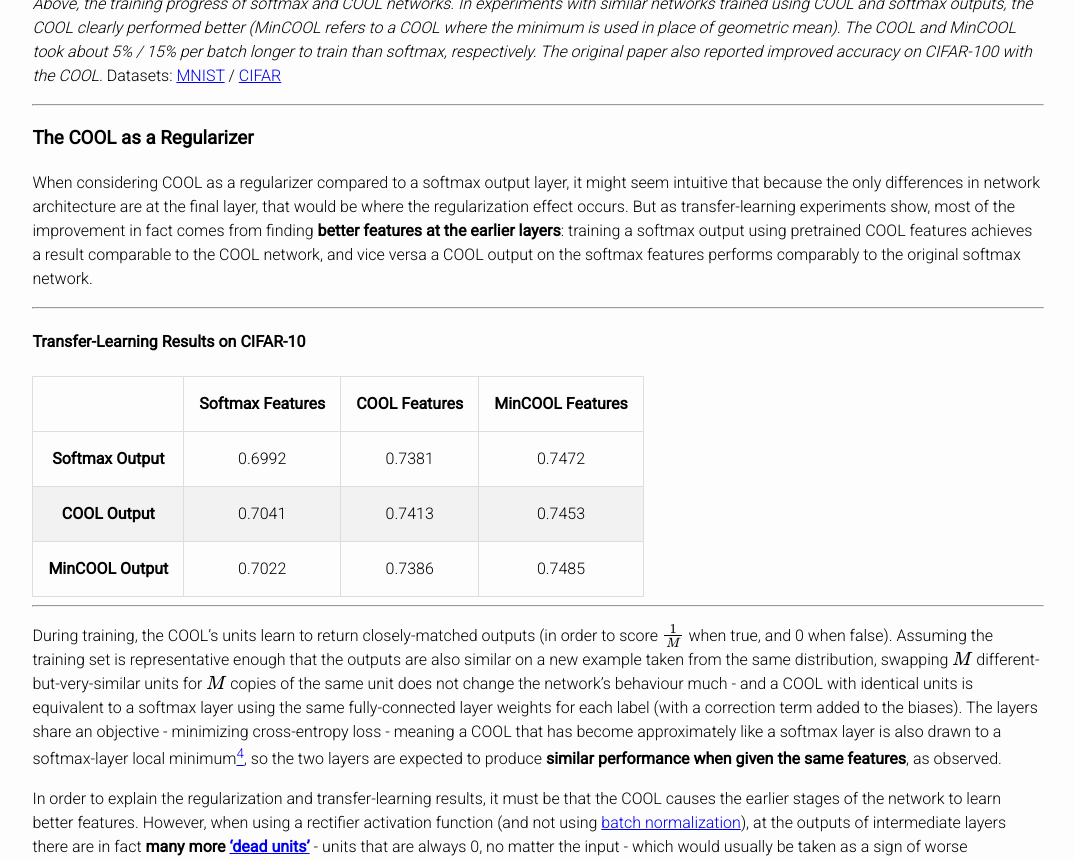
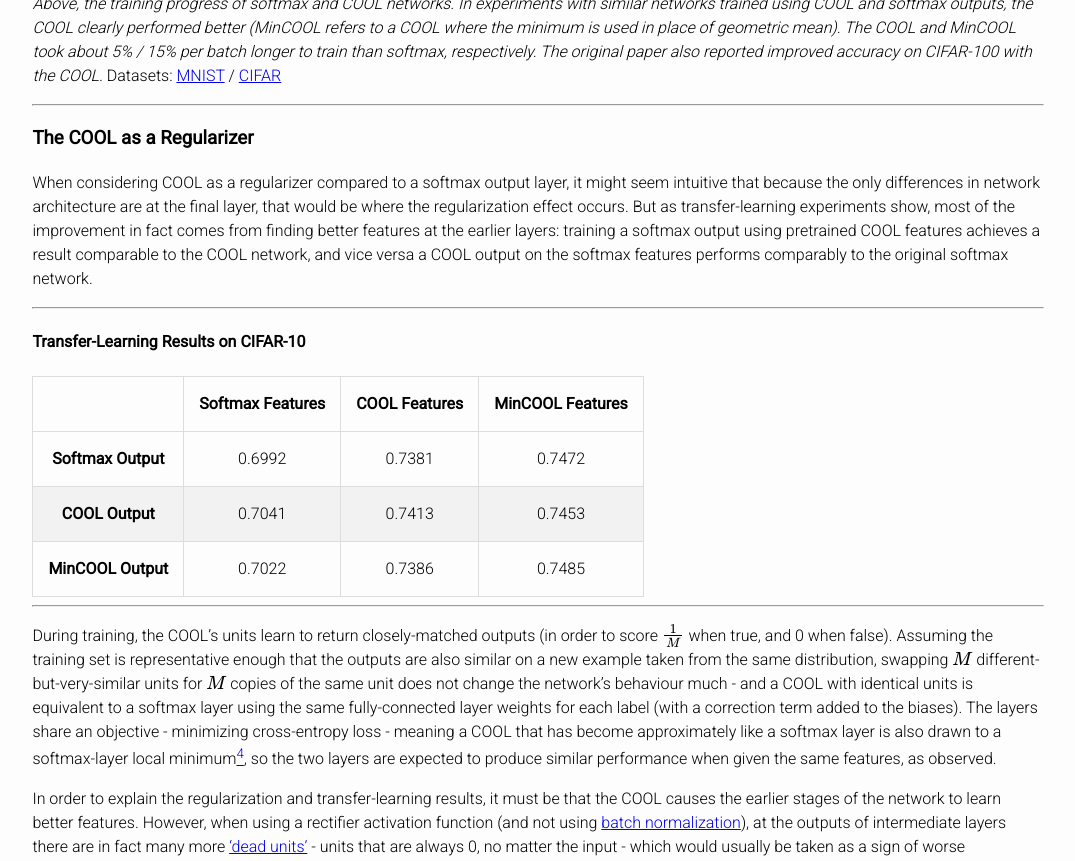
Before and after one commit to vogelta/COOL, a Jekyll site: the page built from COOL.md, in a window 1280 px wide and 1400 px high, scrolled down 2089 px, cut to the strip 87-948 px from the top of the window. Shown: the whole strip, without its empty margins (102-1177 px from the left). Built offline with Jekyll 4.4.1, drawn with Linux system fonts in a browser that asks for light colours; formulas are drawn with MathJax 3; our own code applies the rules of GitHub Pages for plain Markdown files; some of the changed text lies outside the part shown.

```diff
--- a/COOL.md
+++ b/COOL.md
@@ -10,7 +10,7 @@ The widely-used softmax output layer for neural network classifiers is composed
 
 But why would the COOL be used, when it requires extra parameters and extra computation?<a href="#note2" id="note2ref"><sup>2</sup></a> Despite those extra parameters, the COOL actually acts as a [regularizer](https://en.wikipedia.org/wiki/Regularization_(mathematics)) - and moreover, one with an unusual action which (when using rectifier nonlinearities) can be used to define a final model that is not only more accurate, but also smaller than the equivalent softmax network.
 
-In the COOL, instead of there being just one unit for each label in the network's final fully-connected layer, **each label can have multiple units** corresponding to it - hence, 'Overcomplete' (how many of these units there are for some label is termed its 'degree-of-overcompleteness'). The softmax function is then applied across all of these units ('Competitive'), just as it is in the standard layer. The resulting scores representing each label are then combined into a single value by taking their geometric mean, or alternatively, their minimum<a href="#note3" id="note3ref"><sup>3</sup></a>. Finally, each of these means is multiplied by the corresponding degree-of-overcompleteness, to compensate for its share of the post-softmax distribution having been spread across that many units.
+In the COOL, instead of there being just one unit for each label in the network's final fully-connected layer, each label can have multiple units corresponding to it - hence, 'Overcomplete' (how many of these units there are for some label is termed its 'degree-of-overcompleteness'). The softmax function is then applied across all of these units ('Competitive'), just as it is in the standard layer. The resulting scores representing each label are then combined into a single value by taking their geometric mean, or alternatively, their minimum<a href="#note3" id="note3ref"><sup>3</sup></a>. Finally, each of these means is multiplied by the corresponding degree-of-overcompleteness, to compensate for its share of the post-softmax distribution having been spread across that many units.
 
 ---
 ![The COOL](https://github.com/vogelta/vogelta.github.io/raw/master/assets/COOL_Figure.png)
@@ -48,7 +48,7 @@ Clearly, this scheme introduces extra parameters and computation over the softma
 
 ### The COOL as a Regularizer
 
-When considering COOL as a regularizer compared to a softmax output layer, it might seem intuitive that because the only differences in network architecture are at the final layer, that would be where the regularization effect occurs. But as transfer-learning experiments show, most of the improvement in fact comes from finding **better features at the earlier layers**: training a softmax output using pretrained COOL features achieves a result comparable to the COOL network, and vice versa a COOL output on the softmax features performs comparably to the original softmax network.
+When considering COOL as a regularizer compared to a softmax output layer, it might seem intuitive that because the only differences in network architecture are at the final layer, that would be where the regularization effect occurs. But as transfer-learning experiments show, most of the improvement in fact comes from finding better features at the earlier layers: training a softmax output using pretrained COOL features achieves a result comparable to the COOL network, and vice versa a COOL output on the softmax features performs comparably to the original softmax network.
 
 ---
 
@@ -62,9 +62,9 @@ When considering COOL as a regularizer compared to a softmax output layer, it mi
 
 ---
 
-During training, the COOL's units learn to return closely-matched outputs (in order to score \\(\frac{1}{M}\\) when true, and 0 when false). Assuming the training set is representative enough that the outputs are also similar on a new example taken from the same distribution, swapping \\(M\\) different-but-very-similar units for \\(M\\) copies of the same unit does not change the network's behaviour much - and a COOL with identical units is equivalent to a softmax layer using the same fully-connected layer weights for each label (with a correction term added to the biases). The layers share an objective - minimizing cross-entropy loss - meaning a COOL that has become approximately like a softmax layer is also drawn to a softmax-layer local minimum<a href="#note4" id="note4ref"><sup>4</sup></a>, so the two layers are expected to produce **similar performance when given the same features**, as observed.
+During training, the COOL's units learn to return closely-matched outputs (in order to score \\(\frac{1}{M}\\) when true, and 0 when false). Assuming the training set is representative enough that the outputs are also similar on a new example taken from the same distribution, swapping \\(M\\) different-but-very-similar units for \\(M\\) copies of the same unit does not change the network's behaviour much - and a COOL with identical units is equivalent to a softmax layer using the same fully-connected layer weights for each label (with a correction term added to the biases). The layers share an objective - minimizing cross-entropy loss - meaning a COOL that has become approximately like a softmax layer is also drawn to a softmax-layer local minimum<a href="#note4" id="note4ref"><sup>4</sup></a>, so the two layers are expected to produce similar performance when given the same features, as observed.
 
-In order to explain the regularization and transfer-learning results, it must be that the COOL causes the earlier stages of the network to learn better features. However, when using a rectifier activation function (and not using [batch normalization](https://arxiv.org/abs/1502.03167)), at the outputs of intermediate layers there are in fact **many more ['dead units'](https://en.wikipedia.org/wiki/Rectifier_(neural_networks)#Potential_problems)** - units that are always 0, no matter the input - which would usually be taken as a sign of worse performance. The dead units do not carry any information about the input, so some of the potential capacity of the network is wasted. Dead units are most commonly encountered as a result of too-high learning rates, which lead to large updates that irrevocably 'kill' the unit. However, the dead units still appeared with COOL even when using lower learning rates and after gradient clipping.
+In order to explain the regularization and transfer-learning results, it must be that the COOL causes the earlier stages of the network to learn better features. However, when using a rectifier activation function (and not using [batch normalization](https://arxiv.org/abs/1502.03167)), at the outputs of intermediate layers there are in fact many more ['dead units'](https://en.wikipedia.org/wiki/Rectifier_(neural_networks)#Potential_problems) - units that are always 0, no matter the input - which would usually be taken as a sign of worse performance. The dead units do not carry any information about the input, so some of the potential capacity of the network is wasted. Dead units are most commonly encountered as a result of too-high learning rates, which lead to large updates that irrevocably 'kill' the unit. However, the dead units still appeared with COOL even when using lower learning rates and after gradient clipping.
 
 ---
 ![Dead units on CIFAR during training](https://github.com/vogelta/vogelta.github.io/raw/master/assets/CIFAR_Dead.png) ![Activity of MNIST units](https://github.com/vogelta/vogelta.github.io/raw/master/assets/MNIST_Activity.png)
```
